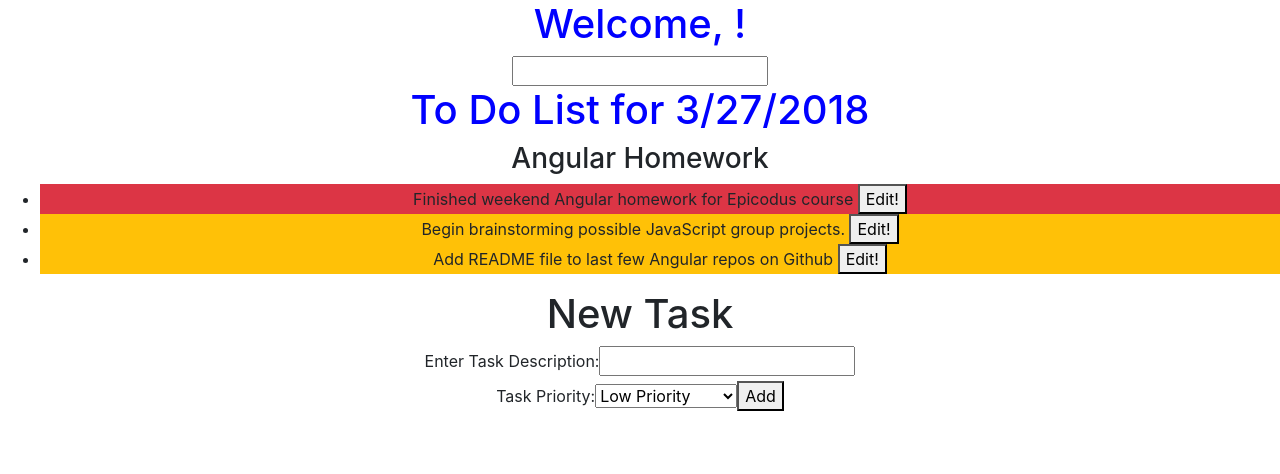
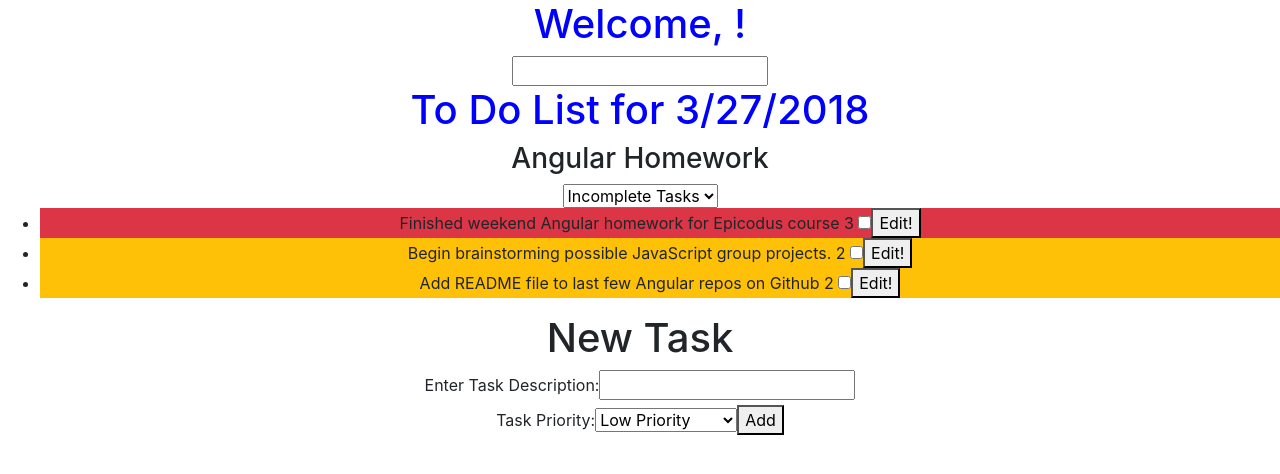
Before and after one commit to Sara-Hamilton/Angular-ToDoList, an Angular app in the folder to-do/: page / in a window 1280 px wide. Shown: the top 474 px of the page. Built offline with nearby package versions, Linux system fonts and the light colour scheme.

Commit message:
add ability to mark tasks as complete and filter list by completeness

```diff
--- a/to-do/src/app/completeness.pipe.ts
+++ b/to-do/src/app/completeness.pipe.ts
@@ -7,15 +7,25 @@ import { Task } from './models/task.model';
 })
 
 export class CompletenessPipe implements PipeTransform{
-
-  transform(input: Task[]) {
+  transform(input: Task[], desiredCompleteness) {
     let output: Task[] = [];
-    for (let i = 0; i < input.length; i++) {
-      if (input[i].done === false) {
-        output.push(input[i])
+    if (desiredCompleteness === "incompleteTasks") {
+      for (let i = 0; i < input.length; i++) {
+        if (input[i].done === false) {
+          output.push(input[i])
+        }
       }
+      return output;
+    } else if (desiredCompleteness === "completedTasks") {
+      for (let i = 0; i < input.length; i++) {
+        if (input[i].done === true) {
+          output.push(input[i])
+        }
+      }
+      return output;
+    } else {
+      return input;
     }
-    return output;
   }
 
 }
--- a/to-do/src/app/task-list/task-list.component.html
+++ b/to-do/src/app/task-list/task-list.component.html
@@ -1,3 +1,12 @@
+<select (change)="onChange($event.target.value)">
+  <option value="allTasks">All Tasks</option>
+  <option value="completedTasks">Completed Tasks</option>
+  <option value="incompleteTasks" selected="selected">Incomplete Tasks</option>
+</select>
+
 <ul>
-  <li [class]="priorityColor(currentTask)" *ngFor = "let currentTask of childTaskList | completeness">{{currentTask.description}} <button (click)="editButtonClicked(currentTask)">Edit!</button></li>
+  <li [class]="priorityColor(currentTask)" *ngFor = "let currentTask of childTaskList | completeness:filterByCompleteness">{{currentTask.description}} {{currentTask.priority}}
+    <input *ngIf="currentTask.done === true" type="checkbox" checked (click)="toggleDone(currentTask, false)"/>
+    <input *ngIf="currentTask.done === false" type="checkbox" (click)="toggleDone(currentTask, true)"/>
+    <button (click)="editButtonClicked(currentTask)">Edit!</button></li>
 </ul>
--- a/to-do/src/app/task-list/task-list.component.ts
+++ b/to-do/src/app/task-list/task-list.component.ts
@@ -33,4 +33,14 @@ export class TaskListComponent {
     this.clickSender.emit(taskToEdit);
   }
 
+  filterByCompleteness: string = "incompleteTasks";
+
+  onChange(optionFromMenu) {
+    this.filterByCompleteness = optionFromMenu;
+  }
+
+  toggleDone(clickedTask: Task, setCompleteness: boolean) {
+     clickedTask.done = setCompleteness;
+   }
+
 }
```
